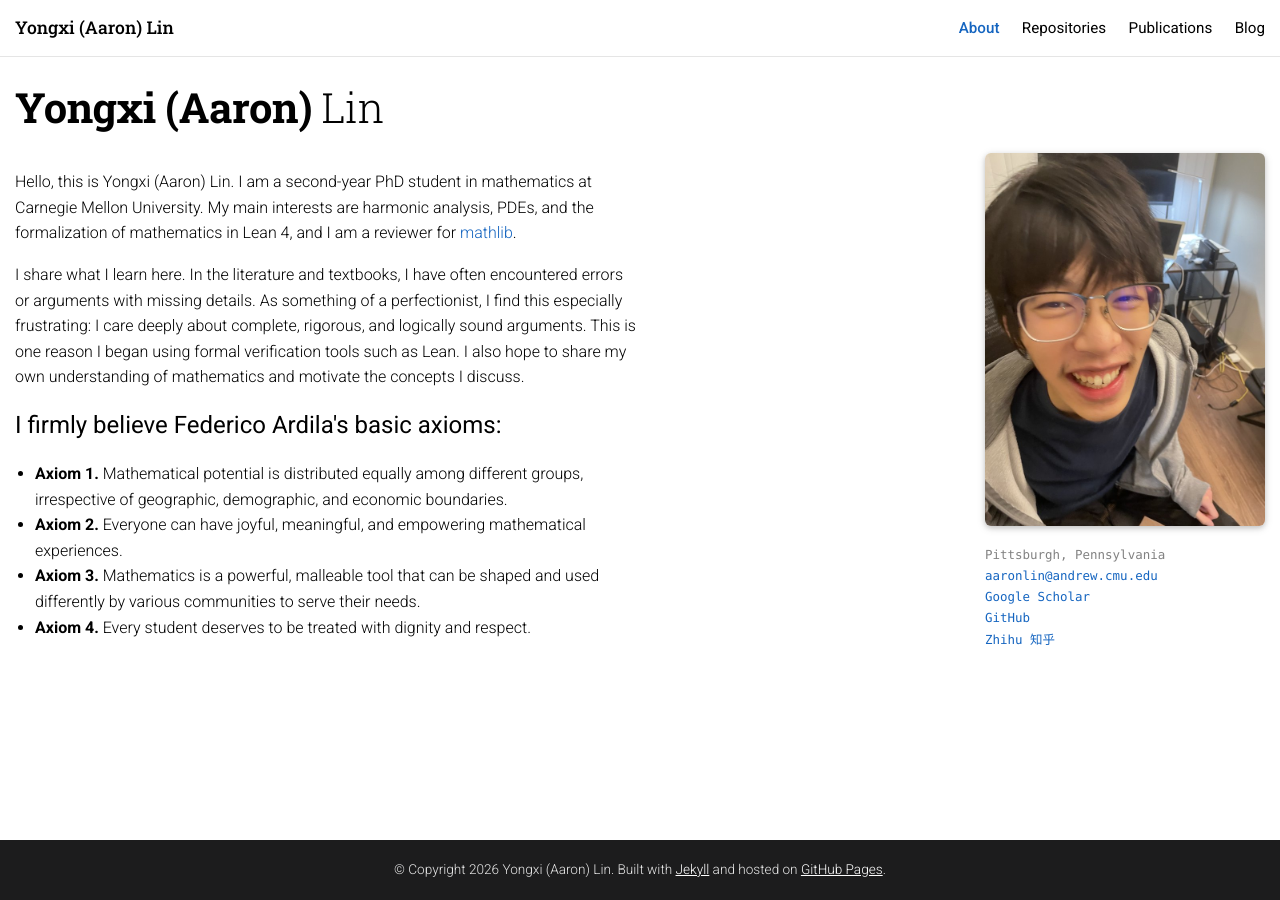
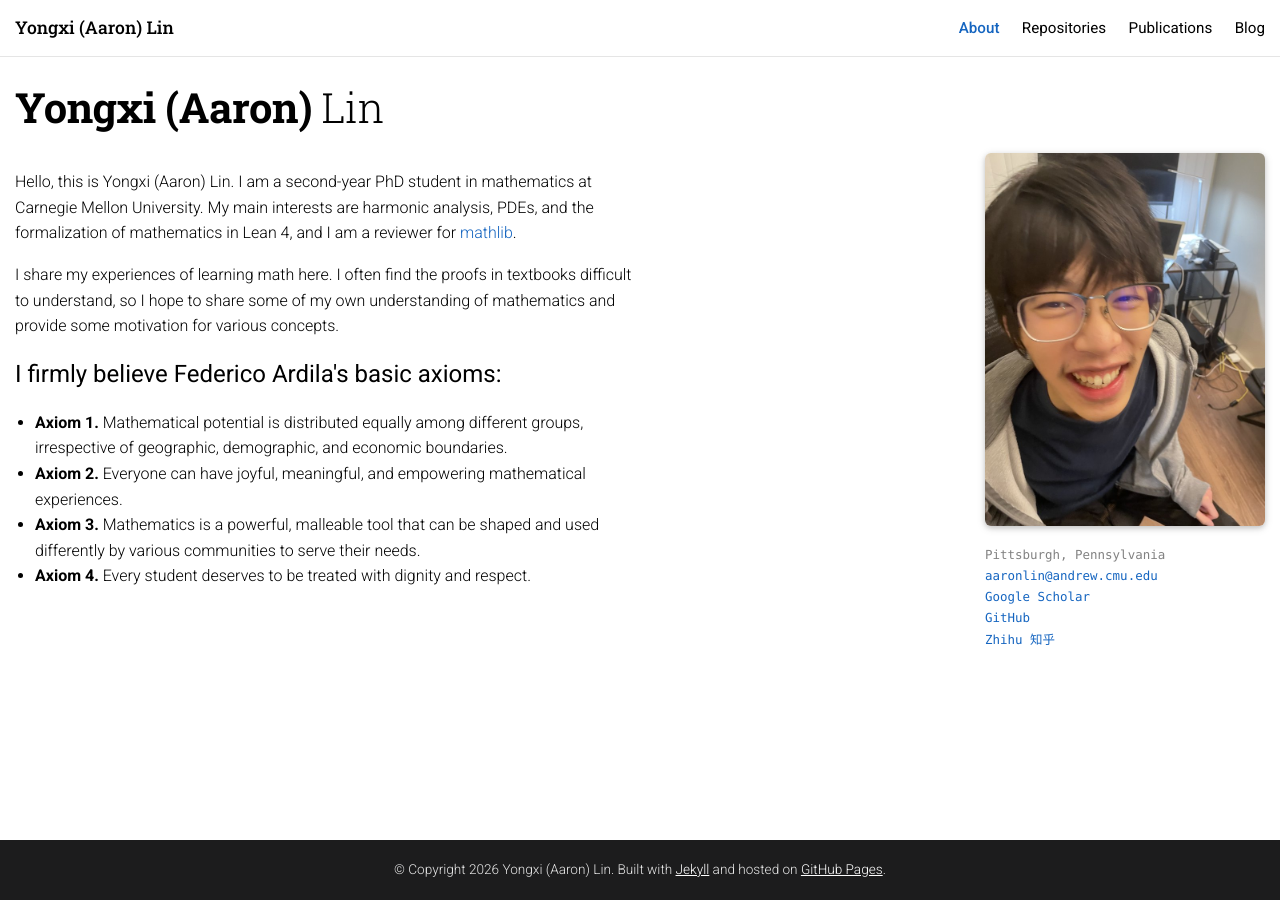
Before and after one commit to CoolRmal/coolrmal.github.io, a Jekyll site: the page built from index.md, in a window 1280 px wide. Built offline with Jekyll 4.4.1, drawn with Linux system fonts in a browser that asks for light colours.

Commit message:
Restore original About page copy

```diff
--- a/index.md
+++ b/index.md
@@ -8,11 +8,9 @@ Carnegie Mellon University. My main interests are harmonic analysis, PDEs, and t
 of mathematics in Lean 4, and I am a reviewer for
 <a href="https://github.com/leanprover-community/mathlib4">mathlib</a>.
 
-I share what I learn here. In the literature and textbooks, I have often encountered errors or
-arguments with missing details. As something of a perfectionist, I find this especially
-frustrating: I care deeply about complete, rigorous, and logically sound arguments. This is one
-reason I began using formal verification tools such as Lean. I also hope to share my own
-understanding of mathematics and motivate the concepts I discuss.
+I share my experiences of learning math here. I often find the proofs in textbooks difficult to
+understand, so I hope to share some of my own understanding of mathematics and provide some
+motivation for various concepts.
 
 <h2 class="axioms-heading">I firmly believe Federico Ardila's basic axioms:</h2>
 
```
